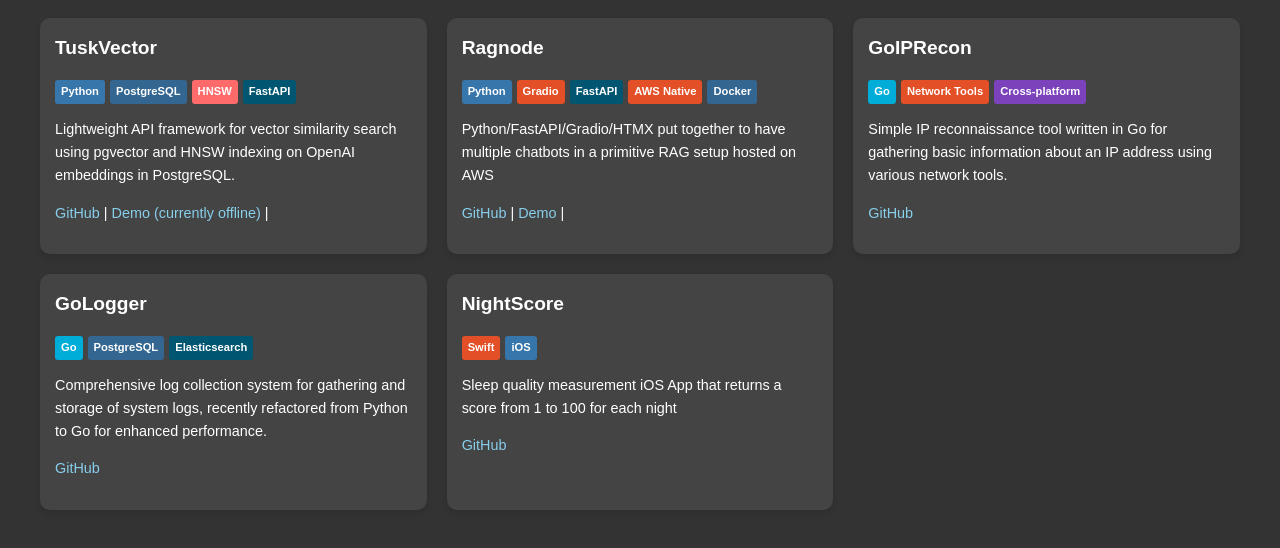
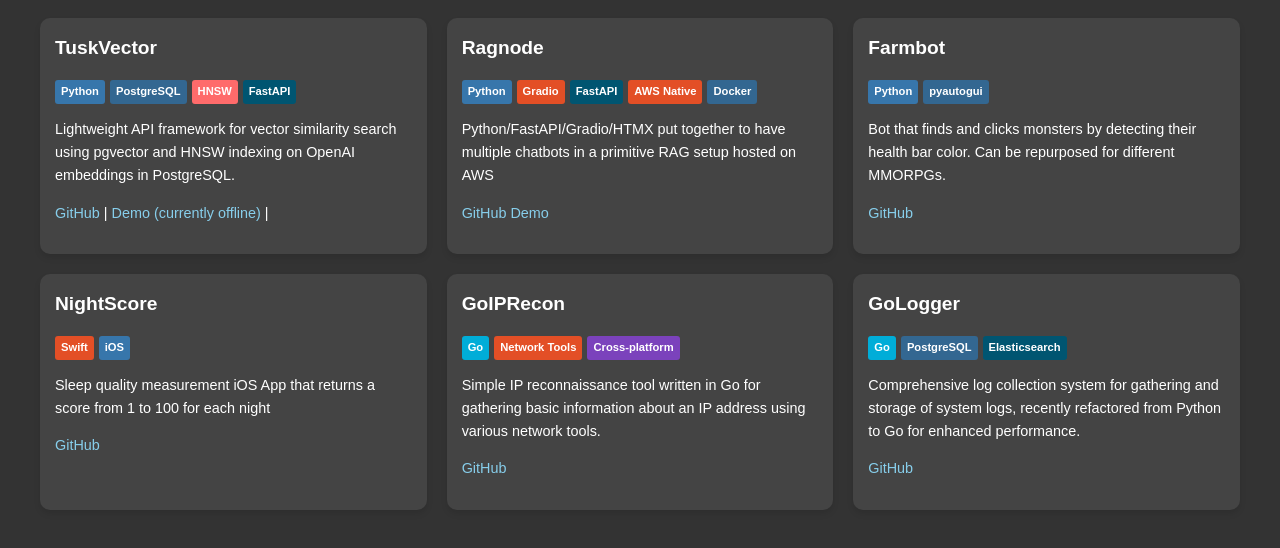
Before and after one commit to niklas-xgh-dev/githubpage, a plain HTML site: page index.html in a window 1280 px wide. Shown: the part 96-644 px from the top of the page. Drawn offline with Linux system fonts and the light colour scheme.

Commit message:
Update index.html

```diff
--- a/index.html
+++ b/index.html
@@ -99,8 +99,38 @@
             <p>Python/FastAPI/Gradio/HTMX put together to have multiple chatbots in a primitive RAG setup hosted on AWS</p>
 
             <p>
-                <a href="https://github.com/niklas-xgh-dev/ragnode">GitHub</a> |
-                <a href="https://ragnode.com">Demo</a> |
+                <a href="https://github.com/niklas-xgh-dev/ragnode">GitHub</a>
+                <a href="https://ragnode.com">Demo</a>
+            </p>
+        </div>
+
+        <div class="project">
+            <h2>Farmbot</h2>
+
+            <div class="tech-badges">
+                <span class="tech-badge" style="background-color: #3776AB;">Python</span>
+                <span class="tech-badge" style="background-color: #336791;">pyautogui</span>
+            </div>
+
+            <p>Bot that finds and clicks monsters by detecting their health bar color. Can be repurposed for different MMORPGs.</p>
+
+            <p>
+                <a href="https://github.com/niklas-xgh-dev/farmbot">GitHub</a>
+            </p>
+        </div>
+
+        <div class="project">
+            <h2>NightScore</h2>
+
+            <div class="tech-badges">
+                <span class="tech-badge" style="background-color: #E34F26;">Swift</span>
+                <span class="tech-badge" style="background-color: #3776AB;">iOS</span>
+            </div>
+
+            <p>Sleep quality measurement iOS App that returns a score from 1 to 100 for each night</p>
+
+            <p>
+                <a href="https://github.com/niklas-xgh-dev/NightScore">GitHub</a>
             </p>
         </div>
 
@@ -135,21 +165,6 @@
                 <a href="https://github.com/niklas-xgh-dev/gologger">GitHub</a>
             </p>
         </div>
-
-        <div class="project">
-            <h2>NightScore</h2>
-
-            <div class="tech-badges">
-                <span class="tech-badge" style="background-color: #E34F26;">Swift</span>
-                <span class="tech-badge" style="background-color: #3776AB;">iOS</span>
-            </div>
-
-            <p>Sleep quality measurement iOS App that returns a score from 1 to 100 for each night</p>
-
-            <p>
-                <a href="https://github.com/niklas-xgh-dev/NightScore">GitHub</a>
-            </p>
-        </div>
     </div>
 </body>
 </html>
```
